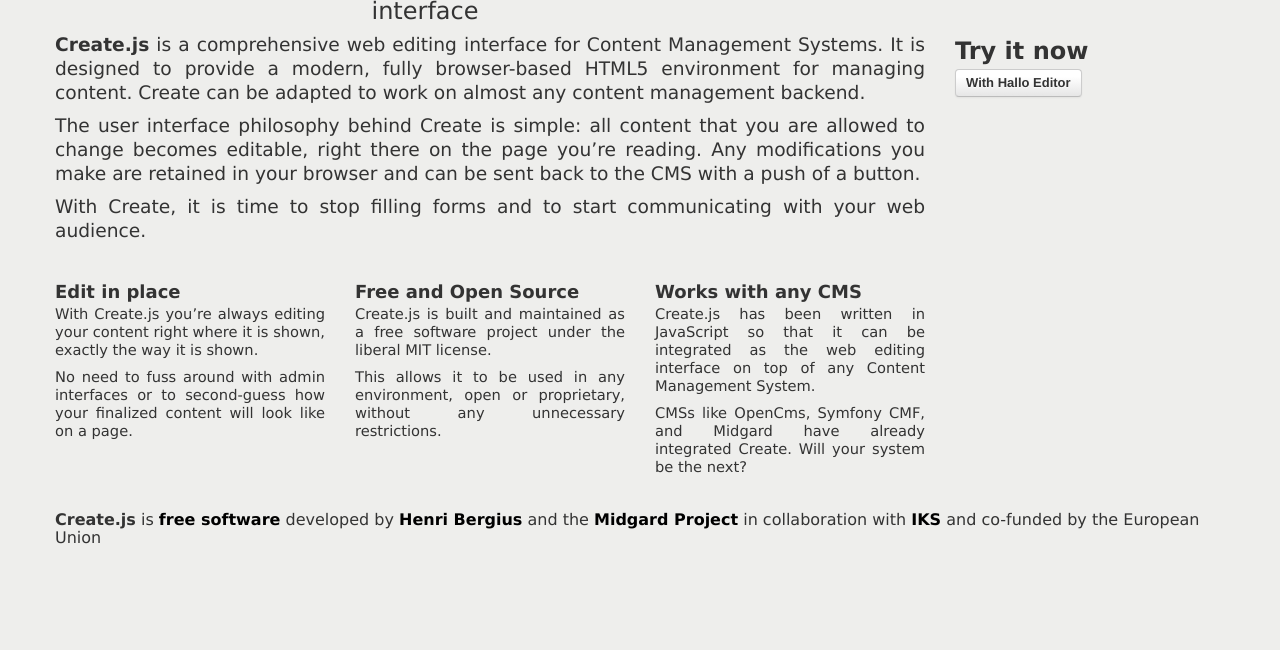
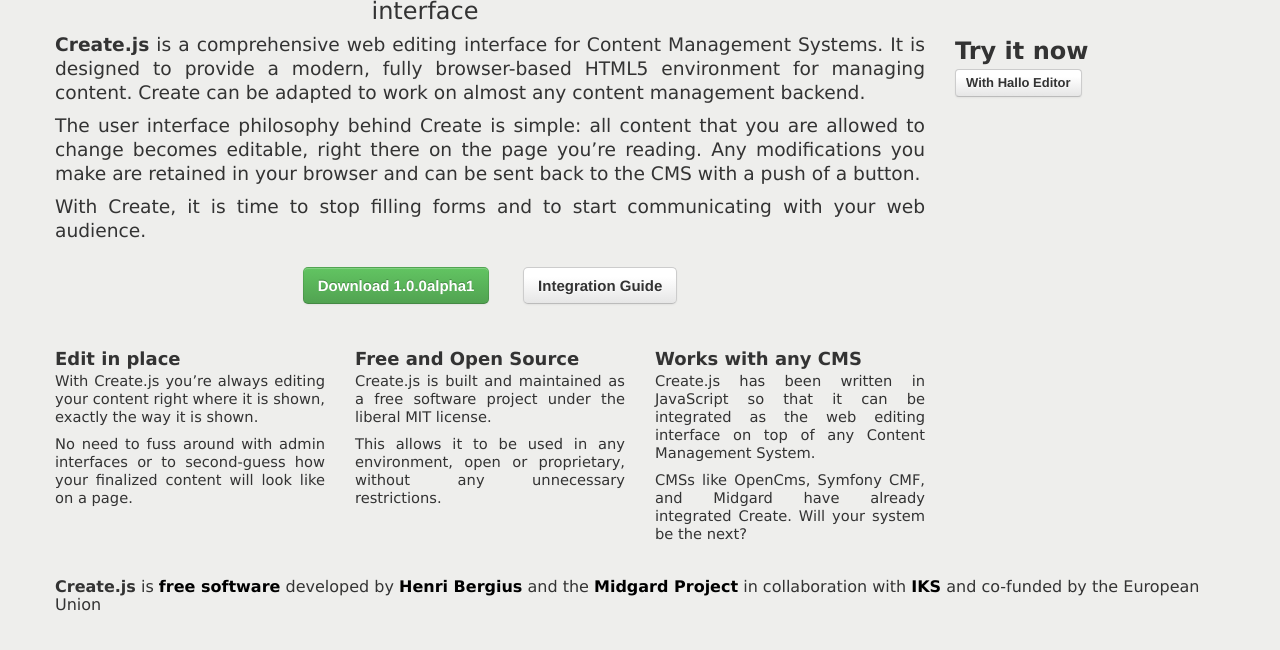
Before and after one commit to bergie/create, a Jekyll site: the page built from index.md, in a window 1280 px wide, cut to the strip 226-876 px from the top of the page. Built offline with Jekyll 4.4.1, drawn with Linux system fonts in a browser that asks for light colours; some web fonts are replaced.

Commit message:
Download and Guide links

```diff
--- a/_layouts/front.html
+++ b/_layouts/front.html
@@ -10,6 +10,11 @@
   <div class="row">
     <div class="slogan span9" property="doap:description">
       {{ content }}
+
+      <div class="download">
+        <a href="/js/create.js" class="btn btn-success btn-large">Download 1.0.0alpha1</a>
+        <a href="/guide/" class="btn btn-large">Integration Guide</a>
+      </div>
     </div>
 
     <div class="span3">
--- a/css/create-2012.css
+++ b/css/create-2012.css
@@ -45,6 +45,14 @@
   font-size: 14pt;
   line-height: 18pt;
   text-align: justify;
+}
+
+.slogan .download {
+  text-align: center;
+}
+
+.slogan .download .btn {
+  margin: 1em;
 }
 
 .features {
```
